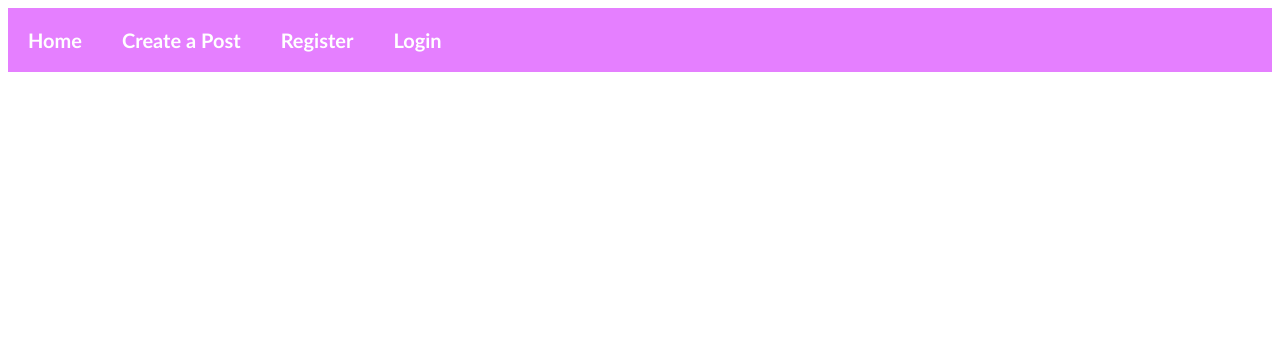
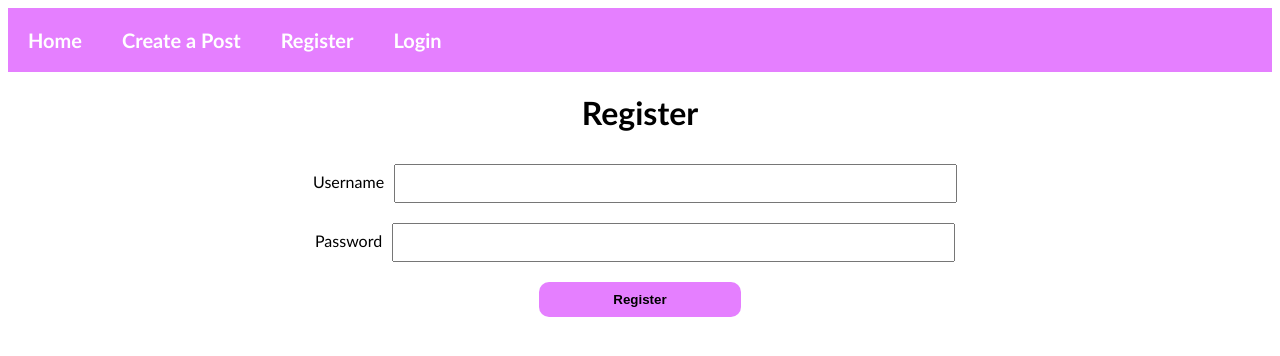
Before and after one commit to TheKaushikGoswami/Learning, a React (Create React App) app in the folder client/: page /register in a window 1280 px wide. Shown: the top 356 px of the page. Built offline with nearby package versions, Linux system fonts and the light colour scheme.

Commit message:
Basic Registration & Login Done

```diff
--- a/client/src/App.css
+++ b/client/src/App.css
@@ -183,3 +183,37 @@ header{
   border: 1px solid black;
   padding: 10px;
 }
+
+.comment:hover{
+  box-shadow: 0 10px 30px 0 rgba(0, 0, 0, 0.2);
+  cursor: pointer;
+}
+
+.register{
+  display: flex;
+  flex-direction: column;
+  align-items: center;
+  justify-content: center;
+  width: 100%;
+}
+
+.register input{
+  margin: 10px;
+  padding: 10px;
+  width: 80%;
+}
+
+.register button{
+  margin: 10px;
+  padding: 10px;
+  width: 30%;
+  background-color: rgb(229, 127, 255);
+  border: none;
+  border-radius: 10px;
+  font-weight: bold;
+  cursor: pointer;
+}
+
+.register button:hover{
+  background-color: lightblue;
+}
--- a/client/src/App.js
+++ b/client/src/App.js
@@ -3,6 +3,8 @@ import { BrowserRouter as Router, Routes, Route, Link } from "react-router-dom";
 import Home from './pages/Home';
 import CreatePost from './pages/CreatePost';
 import Post from './pages/Post';
+import Register from './pages/Register';
+import Login from './pages/Login';
 
 function App() {
   return (
@@ -21,6 +23,8 @@ function App() {
           <Route path="/" element={<Home />} />
           <Route path="/createpost" element={<CreatePost />} />
           <Route path="/posts/:id" element={<Post />} />
+          <Route path="/register" element={<Register />} />
+          <Route path="/login" element={<Login />} />
         </Routes>
       </Router>
     </div>
--- /dev/null
+++ b/client/src/pages/Login.js
@@ -0,0 +1,39 @@
+import React from 'react'
+import axios from 'axios'
+
+function Login() {
+
+  const [username, setUsername] = React.useState('');
+  const [password, setPassword] = React.useState('');
+
+  const loginUser = () => {
+    const data = { username: username, password: password }
+    axios.post('http://localhost:3001/auth/login', data).then((response) => {
+      console.log(response.data)
+    })
+  }
+
+  return (
+    <div>
+
+      <h1>Login</h1>
+        <label htmlFor='username'>Username</label>
+        <input
+          type='text'
+          id='username'
+          value={username}
+          onChange={(e) => setUsername(e.target.value)}
+        />
+        <label htmlFor='password'>Password</label>
+        <input
+          type='password'
+          id='password'
+          value={password}
+          onChange={(e) => setPassword(e.target.value)}
+        />
+        <button onClick={loginUser}>Login</button>
+    </div>
+  )
+}
+
+export default Login
--- /dev/null
+++ b/client/src/pages/Register.js
@@ -0,0 +1,53 @@
+import React from 'react'
+import { Formik, Form, Field, ErrorMessage } from 'formik'
+import * as Yup from 'yup'
+import axios from 'axios'
+import { useNavigate } from 'react-router-dom';
+
+function Register() {
+
+    const navigate = useNavigate();
+
+    const initialValues = {
+        username: '',
+        email: '',
+        password: ''
+    }
+
+    const validationSchema = Yup.object({
+        username: Yup.string().min(3).max(15).required(),
+        password: Yup.string().min(8).max(20).required()
+    })
+
+    const registerUser = (data) => {
+        axios.post('http://localhost:3001/auth/register', data).then(() => {
+            alert('User registered successfully');
+            navigate('/login');
+        })
+    }
+
+  return (
+    <div className='register'>
+        <h1>Register</h1>
+        <Formik
+            initialValues={initialValues}
+            validationSchema={validationSchema}
+            onSubmit={registerUser}
+        >
+            <Form>
+            <label htmlFor='username'>Username</label>
+            <Field name='username' type='text' />
+            <ErrorMessage name='username' />
+
+            <label htmlFor='password'>Password</label>
+            <Field name='password' type='password' />
+            <ErrorMessage name='password' />
+
+            <button type='submit'>Register</button>
+            </Form>
+        </Formik>
+    </div>
+  )
+}
+
+export default Register
```
